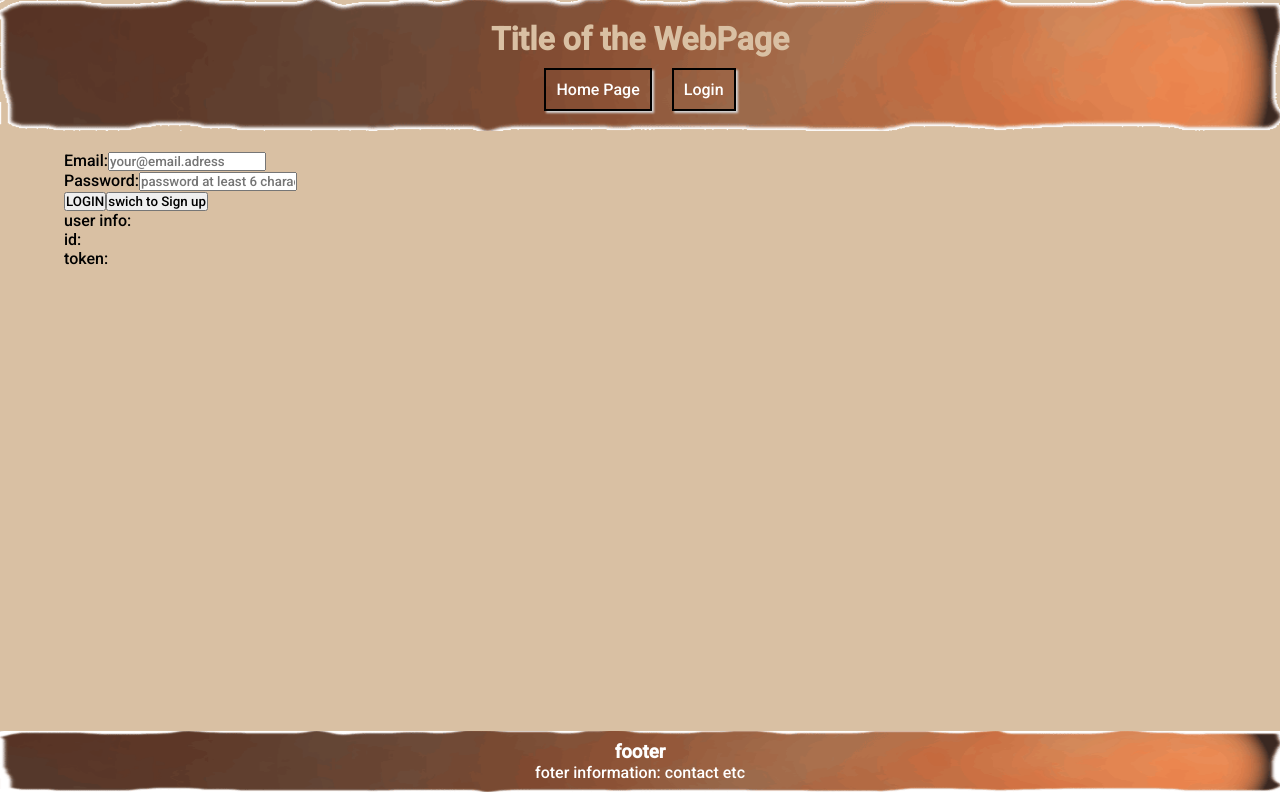
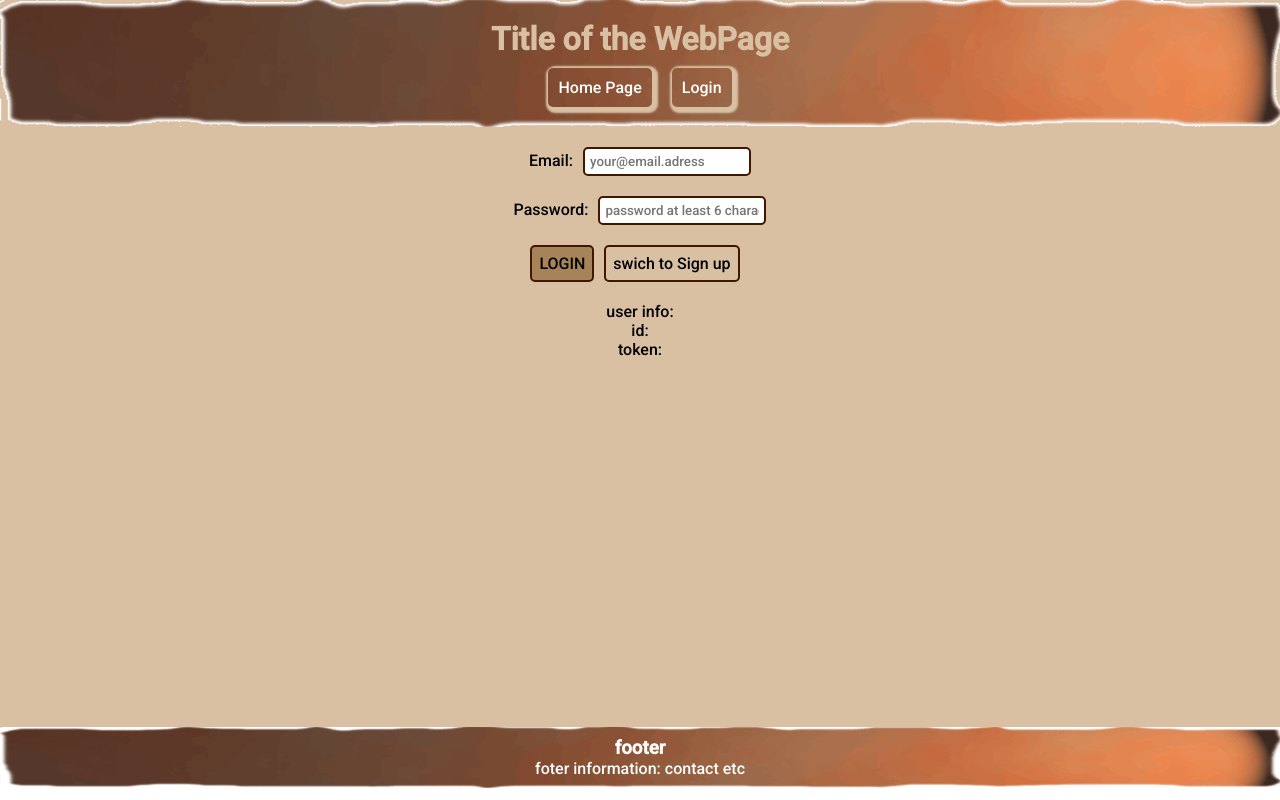
Before and after one commit to Witek120782/questionnaire_web, a Vue app: page /auth in a window 1280 px wide. Built offline with nearby package versions, Linux system fonts and the light colour scheme.

Commit message:
AuthPage added some styles

```diff
--- a/src/components/baseComponents/BaseButton.vue
+++ b/src/components/baseComponents/BaseButton.vue
@@ -34,9 +34,10 @@ setup(){
 		.baseButton{
 			box-sizing: border-box;
 			padding: 10px;
-			border: 2px solid black;
+			// border: 2px solid black;
+			border-radius: 5px;
 			text-align: center;
-			box-shadow: 2px 2px 2px lightgray;
+			box-shadow: 2px 2px 2px 4px $colour02;
 			text-decoration: none;
 		}
 
@@ -46,6 +47,7 @@ setup(){
 		}
 		.baseButton:hover{
 			background-color: $colour02;
+			color: $colour03;
 		}
 	}
 
--- a/src/pages/AuthPage.vue
+++ b/src/pages/AuthPage.vue
@@ -1,7 +1,7 @@
 <template>
+	<div class="auth-wrapper">
 		<base-dialog v-if="isLoading" :ifFlashing="true" message="authorisation..." @hide-show="toggleDialog"/>
 		<form @submit.prevent="sumbitForm">
-
 			<div class="form-control">
 				<label for="email">Email:</label>
 				<input type="email" id="email" placeholder="your@email.adress" v-model="email"/>
@@ -11,15 +11,15 @@
 				<input type="password" id="password" placeholder="password at least 6 characters" v-model="password"/>
 			</div>
 			<p v-if="!formIsValid">Please inser valid email adress and password.</p>
-		<button>{{sumbitButtonText}}</button>
-		<button @click="swichMode">{{ switchModeTextButton }}</button>
+			<button class="button">{{sumbitButtonText}}</button>
+			<div class="button" @click="swichMode">{{ switchModeTextButton }}</div>
 		</form>
 		<div>
 			<p>user info:</p>
 			<p>id: {{ userId }}</p>
 			<p>token: {{ userToken }}</p>
 		</div>
-
+	</div>
 </template>
 
 <script>
@@ -97,6 +97,7 @@ const isLoading = computed(()=>{
 					password: password.value
 				})
 			}
+			// add something like this to redirect this.$router.replace('./coaches');
 		} catch(err){
 			error.value = err.message || 'signup not completed :-/';
 			authorisation.value=false
@@ -124,6 +125,42 @@ const isLoading = computed(()=>{
 }
 </script>
 
-<style scoped>
+<style lang="scss" scoped>
+@import '../styles/variables.scss';
+.auth-wrapper{
+	width: 100;
+	text-align: center;
+	form {
+		div{
+			margin-bottom: 20px;
+			label{
+				margin-right: 10px;
+			}
+			input{
+				padding: 5px 5px;
+				border: 2px solid $colour03;
+				border-radius: 5px;
+				color: $colour03;
+			}
+		}
+		& .button{
+			display: inline-block;
+			margin-right: 10px;
+			padding: 7px 7px;
+			border: 2px solid $colour03;
+			border-radius: 5px;
+			cursor: pointer;
+				font-size: 16px;
+		}
+		button{
+			background-color: $colour01;
+		}
+		button:hover{
+			background-color: $colour03;
+			color: $colour02;
+			border-radius: 7px;
+		}
+	}
+}
 
 </style>
```
Lines whose indentation alone changed are shown as unchanged.
